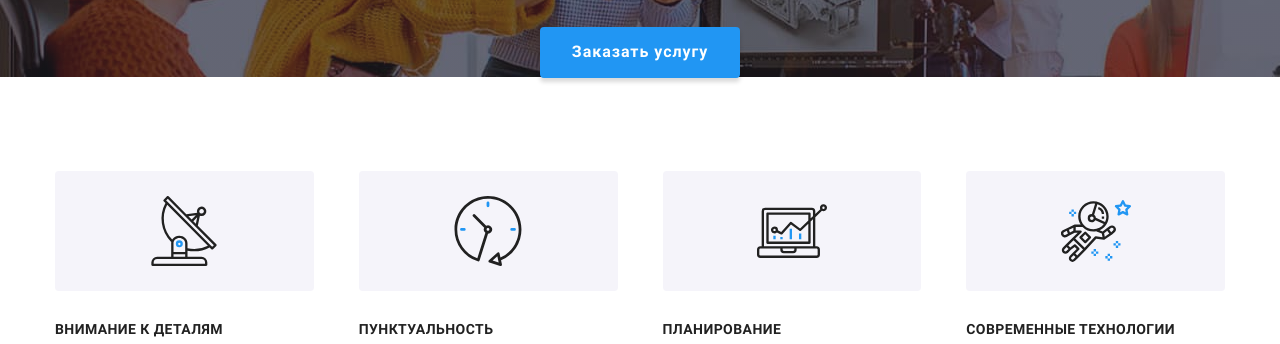
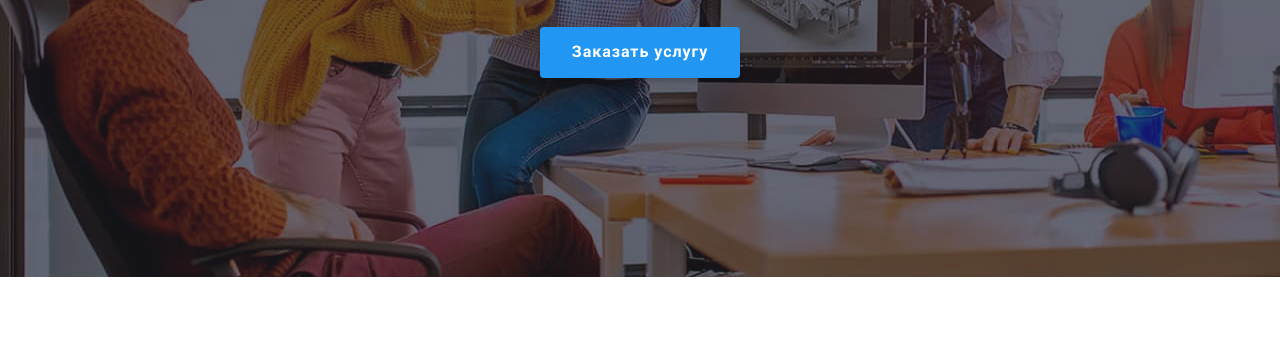
Before and after one commit to alohaexe/goit-markup-hw-08, a plain HTML site: page index.html in a window 1280 px wide. Shown: the part 405-749 px from the top of the page. Drawn offline with Linux system fonts and the light colour scheme.

Commit message:
fix hero

```diff
--- a/sass/layout/_hero.scss
+++ b/sass/layout/_hero.scss
@@ -58,7 +58,7 @@
     padding-top: 200px;
     padding-bottom: 200px;
     max-width: 1600px;
-    // height: 600px;
+    height: 600px;
     background-image: linear-gradient(
         to right,
         rgba(47, 48, 58, 0.4),
```
Also changed, not shown: css/main.css, css/main.min.css, 2 other files.
